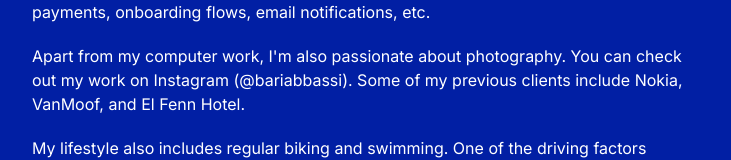
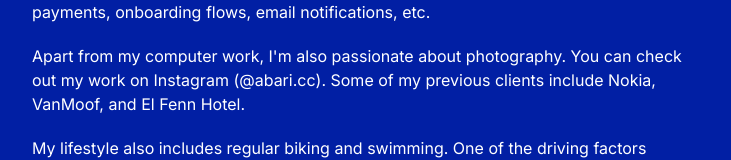
Before and after one commit to byabari/byabari, a Next.js app: page /about in a window 1280 px wide. Shown: the part 542-702 px from the top of the page, without its empty margins (274-1005 px from the left). Built offline with nearby package versions, Linux system fonts and the light colour scheme.

Commit message:
update page.js

```diff
--- a/app/about/page.js
+++ b/app/about/page.js
@@ -36,7 +36,7 @@
             href="https://instagram.com/abari.cc"
             target="_blank"
           >
-            @bariabbassi
+            @abari.cc
           </Link>
           ). Some of my previous clients include Nokia, VanMoof, and El Fenn
           Hotel.
```
